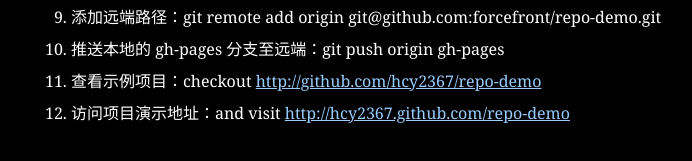
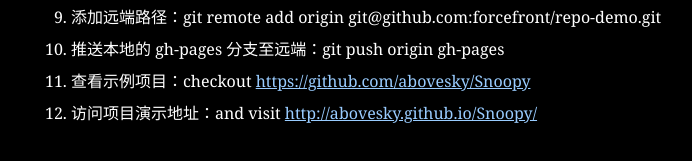
Before and after one commit to freechoice/Snoopy, a plain HTML site: page index.html in a window 1280 px wide. Shown: the part 333-494 px from the top of the page, without its empty margins (25-717 px from the left). Drawn offline with Linux system fonts and the light colour scheme.

Commit message:
modify some thing
modify

```diff
--- a/index.html
+++ b/index.html
@@ -1,4 +1,3 @@
-
 <!DOCTYPE html>
 <html>
 <head>
@@ -29,8 +28,8 @@
             <li>在 github 新建 repo-demo 项目</li>
             <li>添加远端路径：git remote add origin git@github.com:forcefront/repo-demo.git</li>
             <li>推送本地的 gh-pages 分支至远端：git push origin gh-pages</li>
-            <li>查看示例项目：checkout <a href="https://github.com/hcy2367/repo-demo">http://github.com/hcy2367/repo-demo</a></li>
-            <li>访问项目演示地址：and visit <a href="http://hcy2367.github.com/repo-demo">http://hcy2367.github.com/repo-demo</a></li>
+            <li>查看示例项目：checkout <a href="https://github.com/abovesky/Snoopy">https://github.com/abovesky/Snoopy</a></li>
+            <li>访问项目演示地址：and visit <a href="http://abovesky.github.io/Snoopy/">http://abovesky.github.io/Snoopy/</a></li>
         </ol>
     </section>
 </body>
```
